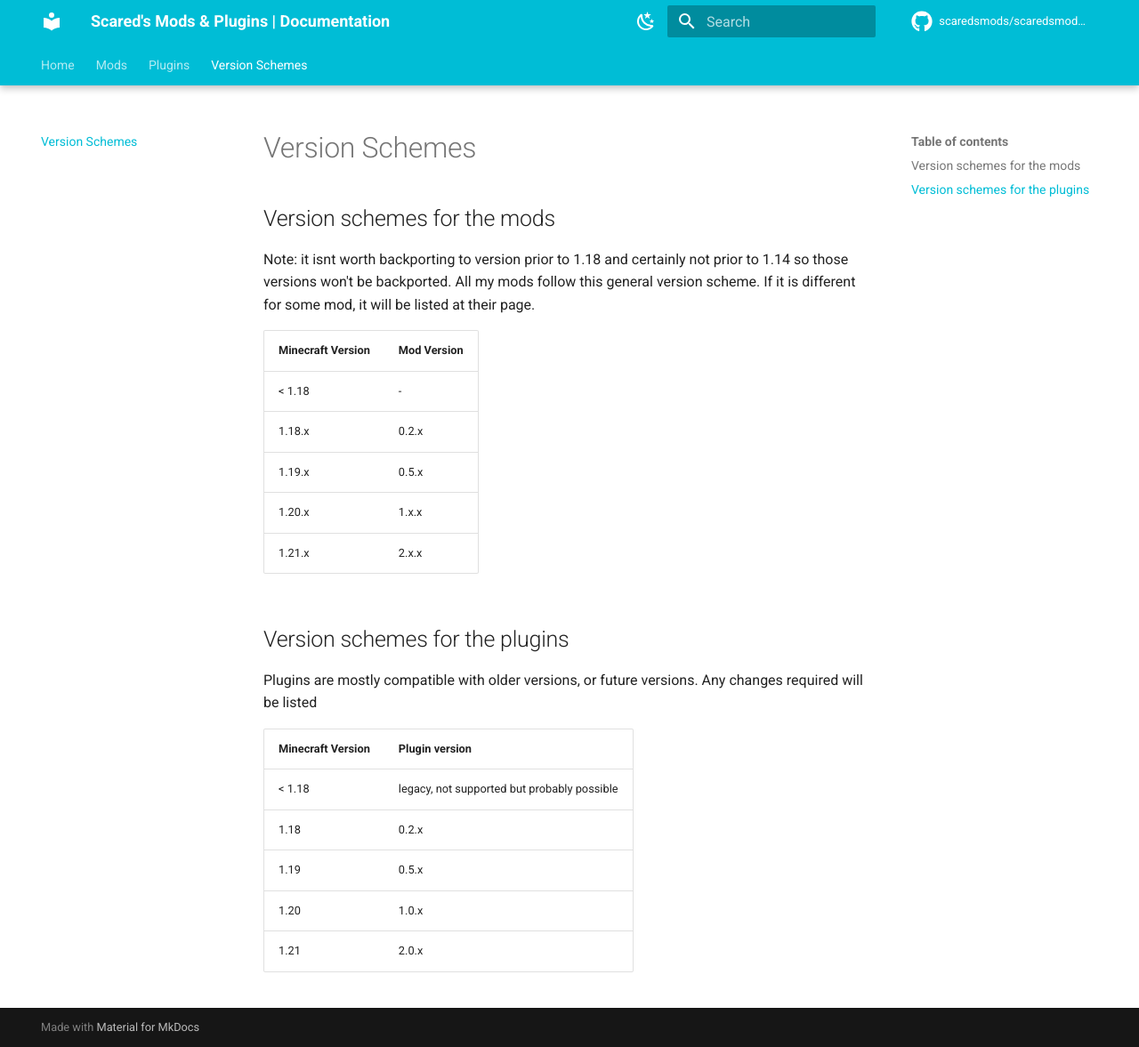
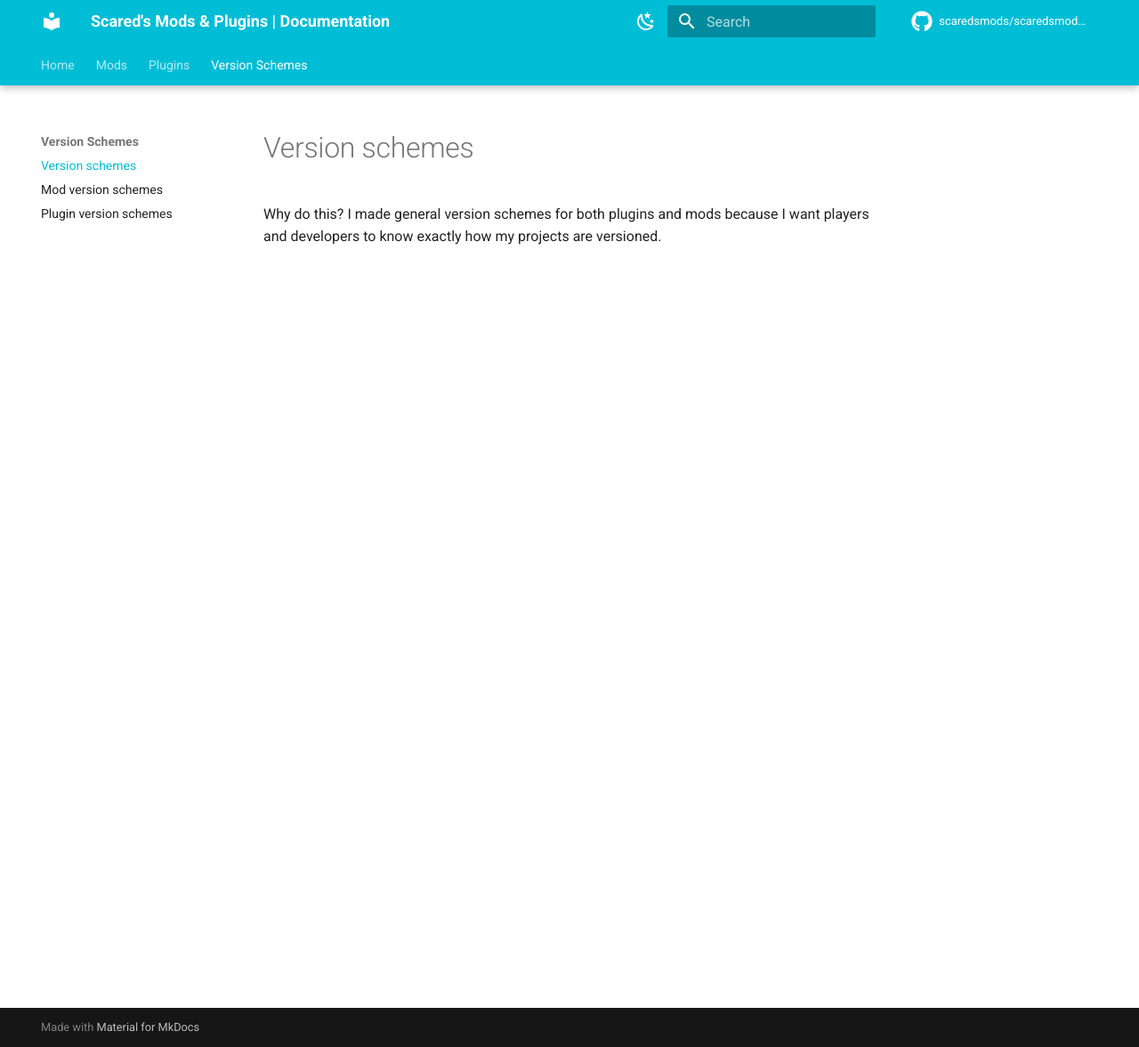
Before and after one commit to ScaredsmodsWeb/scaredsmods.github.io, an MkDocs documentation site: the page built from docs/version-schemes/index.md, in a window 1280 px wide and 1177 px high. Shown: the whole window at 89% size. Built offline with MkDocs 1.6.1 and Material for MkDocs 9.7.7, drawn with Linux system fonts in a browser that asks for light colours; comment, search, counter and statistics services are not loaded.

Commit message:
Polishing

```diff
--- a/docs/version-schemes/index.md
+++ b/docs/version-schemes/index.md
@@ -1,24 +1,2 @@
-## Version schemes for the mods
-
-Note: it isnt worth backporting to version prior to 1.18 and certainly not prior to 1.14 so those versions won't be backported.
-All my mods follow this general version scheme. If it is different for some mod, it will be listed at their page.
-
-Minecraft Version | Mod Version
------------- | -------------
-< 1.18 | -  |
-1.18.x | 0.2.x  |
-1.19.x | 0.5.x |
-1.20.x | 1.x.x |
-1.21.x | 2.x.x |
-
-## Version schemes for the plugins
-
-Plugins are mostly compatible with older versions, or future versions. Any changes required will be listed
-
-Minecraft Version | Plugin version |
------------------ | --------------- |
-< 1.18 | legacy, not supported but probably possible
-1.18 | 0.2.x
-1.19 | 0.5.x
-1.20 | 1.0.x
-1.21 | 2.0.x
+# Version schemes
+Why do this? I made general version schemes for both plugins and mods because I want players and developers to know exactly how my projects are versioned.
--- a/mkdocs.yml
+++ b/mkdocs.yml
@@ -1,7 +1,11 @@
 site_name: Scared's Mods & Plugins | Documentation
 site_url: https://scaredsmods.github.io/
 nav:
-- Home: 'index.md'
+- Home:
+    - 'index.md'
+    - Mods: 'mods/index.md'
+    - Plugins: 'plugins/index.md'
+    - Credits: 'credits.md'
 - Mods:
     - 'mods/index.md'
     - More Outputs API:
@@ -17,7 +21,10 @@
       - Manager class: 'plugins/subcommandlib/manager.md'
       - Adding Subcommands: 'plugins/subcommandlib/subcommands.md'
       - Registering: 'plugins/subcommandlib/registering.md'
-- Version Schemes: 'version-schemes/index.md'
+- Version Schemes:
+    - 'version-schemes/index.md'
+    - Mod version schemes: 'version-schemes/mod.md'
+    - Plugin version schemes: 'version-schemes/plugin.md'
 
 repo_name: scaredsmods/scaredsmods.github.io
 repo_url: https://github.com/scaredsmods/scaredsmods.github.io
```
Also changed, not shown: docs/credits.md (+3 -0 lines), docs/index.md (+3 -0 lines), docs/version-schemes/mod.md (added, +12 -0 lines), docs/version-schemes/plugin.md (added, +11 -0 lines).
